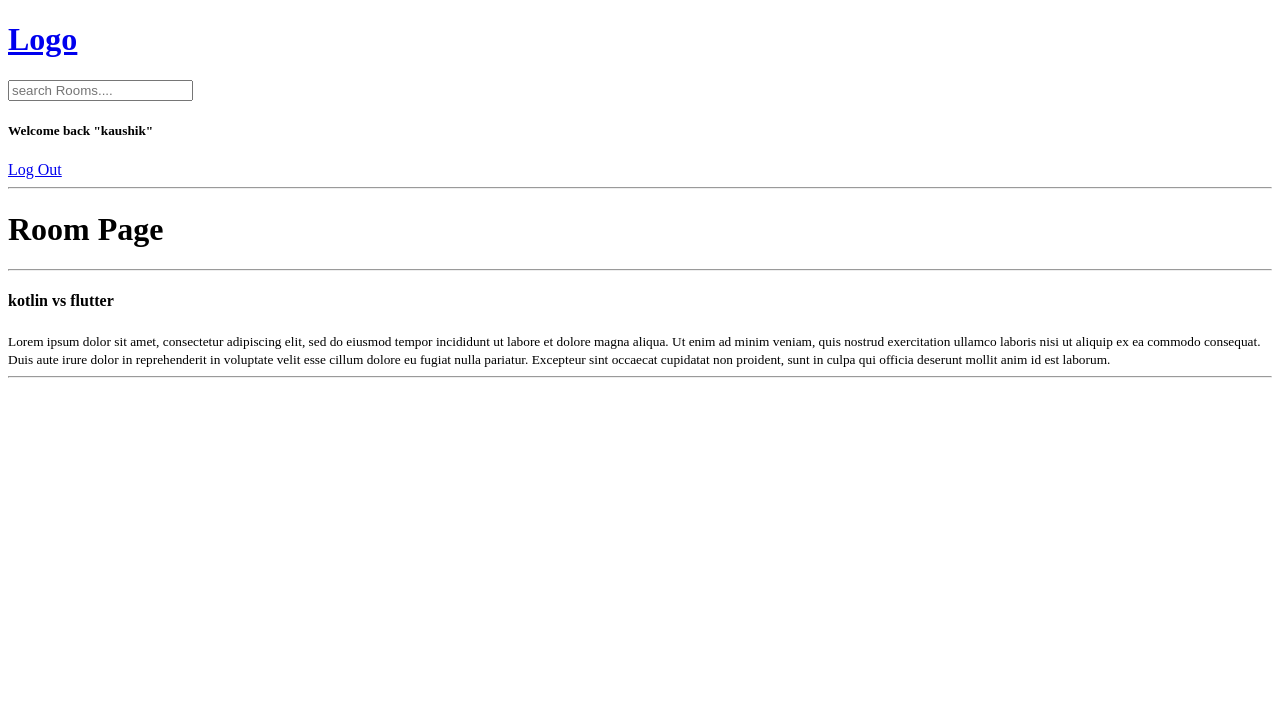
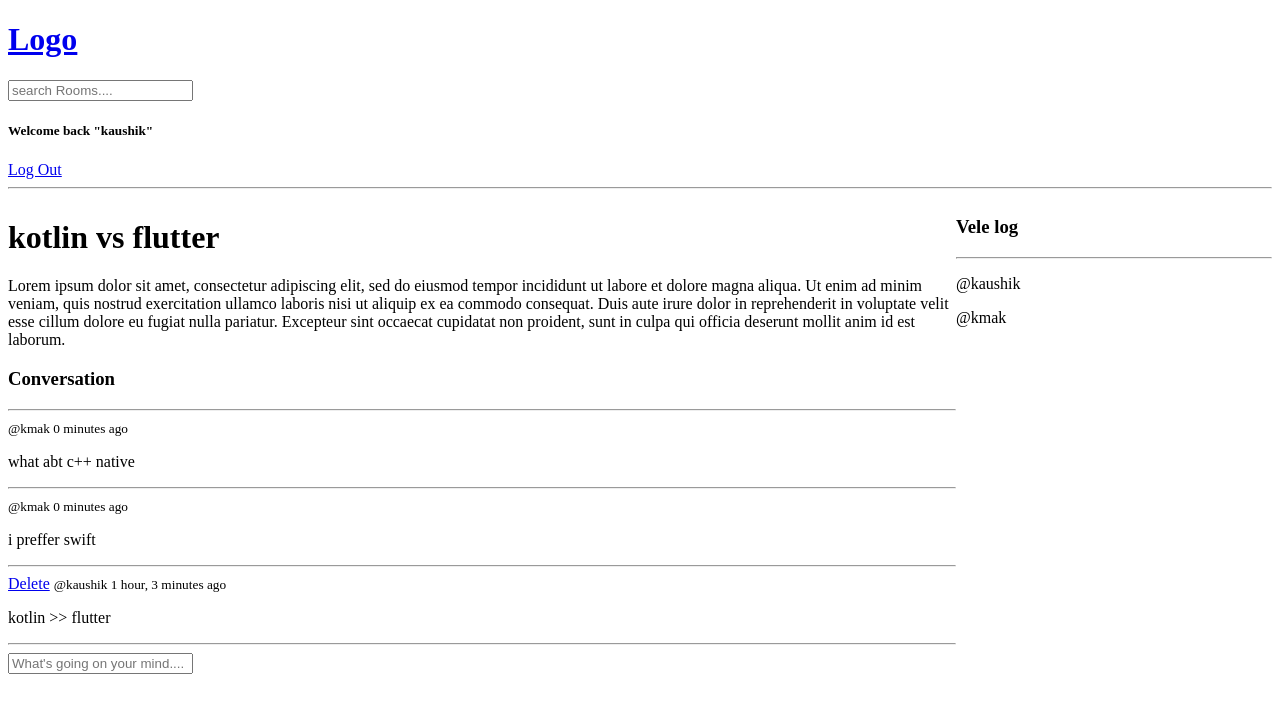
Before and after one commit to Kaushikmak/Room-chat, a Django app: page /room/5/ in a window 1280 px wide. Shown: the top 713 px of the page. Run offline with Django 5.2, Linux system fonts and the light colour scheme; a user stored in the database is signed in; data comes from the database, SQL or seed files in the repository; both versions use the stored data as it was after the commit.

Commit message:
message CRUD added in room

```diff
--- a/base/models.py
+++ b/base/models.py
@@ -13,7 +13,7 @@ class Room(models.Model):
     topic = models.ForeignKey(Topic, on_delete=models.SET_NULL, null=True)
     name = models.CharField(max_length=200)
     description = models.TextField(null=True, blank=True)
-    # participants
+    participants = models.ManyToManyField(User, related_name='participants', blank=True)
     updated = models.DateTimeField(auto_now=True)
     created = models.DateTimeField(auto_now_add=True)
 
--- a/base/templates/base/home.html
+++ b/base/templates/base/home.html
@@ -26,6 +26,7 @@
   <div>
     <h5>Search across {{room_count}} rooms</h5>
     <a href="{% url 'create-room' %}">Create Room</a>
+    <hr>
     <div>
       {% for i in rooms %}
       <div>
--- a/base/templates/base/login.html
+++ b/base/templates/base/login.html
@@ -14,6 +14,9 @@
 
 
             <input type="submit" value="Login">
+
+            <p>Don't have have account?</p>
+            <a href="{% url 'register-user' %}">Register</a>
         </form>
     </div>
 
--- a/base/templates/base/room.html
+++ b/base/templates/base/room.html
@@ -1,9 +1,60 @@
 {% extends 'main.html' %}
 
 {% block content %}
-<h1>Room Page</h1>
-<hr>
-<h4>{{room.name}}</h4>
-<small>{{ room.description }}</small>
-<hr>
+
+<style>
+    .room-container{
+        display: grid;
+        grid-template-columns: 3fr 1fr;
+    }
+</style>
+
+<div class="room-container">
+
+    <div>
+        <h1>{{room.name}}</h1>
+        <p>{{ room.description }}</p>
+
+        <div class="commnet-wrapper">
+            <h3>Conversation</h3>
+            <hr>
+            {% for msg in room_messages %}
+                <div>
+                    {% if request.user == msg.user %}
+                        <a href="{% url 'delete-message' msg.id %}">Delete</a>
+                    {% endif %}
+
+                    <small>@{{msg.user}}  {{msg.created|timesince}} ago</small>
+                    <p>{{msg.body}}</p>
+                    <hr>
+                </div>
+            {% endfor %}
+        </div>
+
+
+        {% if request.user.is_authenticated %}
+        <div class="commnet-form">
+            <form method="post" action="">
+                {% csrf_token %}
+                <input type="text" name="body" placeholder="What's going on your mind....">
+            </form>
+        </div>
+
+        {% endif %}
+    </div>
+
+
+    <div>
+        <h3>Vele log</h3>
+        <hr>
+        {% for user in participants %}
+            <div>
+                <p>@{{user.username}}</p>
+            </div>
+        {% endfor %}
+    </div>
+
+</div>
+
+
 {% endblock %}
--- a/base/urls.py
+++ b/base/urls.py
@@ -9,5 +9,7 @@ urlpatterns = [
     path('update-room/<str:pagekey>/', views.updateRoom, name="update-room"),
     path('delete/<str:pagekey>/', views.deleteRoom, name="delete-room"),
     path('login/', views.loginPage, name="login"),
-    path('logout/', views.logoutUser, name="logout")
+    path('logout/', views.logoutUser, name="logout"),
+    path('register/', views.registerUser, name='register-user'),
+    path('deletemessage/<str:pagekey>/', views.deleteMessage, name="delete-message"),
 ]
--- a/base/views.py
+++ b/base/views.py
@@ -1,9 +1,10 @@
 from django.shortcuts import render, redirect
 from django.db.models import Q
-from .models import Room, Topic
+from .models import Room, Topic, Message
 from .forms import RoomForm
 from django.contrib.auth.models import User
 from django.contrib.auth import authenticate, login, logout
+from django.contrib.auth.forms import UserCreationForm
 from django.contrib.auth.decorators import login_required
 from django.http import HttpResponse
 from django.contrib import messages
@@ -56,8 +57,20 @@ def room(request, pagekey):
     #     if(i['id']==int(pagekey)):
     #         room = i
     room = Room.objects.get(id=pagekey)
+    room_messages = room.message_set.all().order_by('-created')
+    participants = room.participants.all()
 
-    context = {'room': room}
+    if request.method == 'POST':
+        message = Message.objects.create(
+            user = request.user,
+            room = room,
+            body = request.POST.get('body')
+        )
+        room.participants.add(request.user)
+        return redirect('room', pagekey=room.id)
+
+
+    context = {'room': room, 'room_messages': room_messages, 'participants': participants}
     return render(request, 'base/room.html', context)
 
 @login_required(login_url='/login')
@@ -113,7 +126,7 @@ def loginPage(request):
         return redirect('home')
 
     if request.method == 'POST':
-        username = request.POST.get('username')
+        username = request.POST.get('username').lower()
         password = request.POST.get('password')
 
         user = authenticate(request, username=username, password=password)
@@ -130,3 +143,39 @@ def loginPage(request):
 def logoutUser(request):
     logout(request)
     return redirect('home')
+
+
+def registerUser(request):
+    form  = UserCreationForm()
+
+    if request.method == 'POST':
+        form = UserCreationForm(request.POST)
+        if form.is_valid():
+            # for data cleaning don't straight away save this data
+            user = form.save(commit=False)
+            user.username = user.username.lower()
+            user.save()
+            login(request, user)
+            return redirect('home')
+        else:
+            messages.error(request,'An error occured during registering user, kindly re-submit details')
+
+
+
+    context = {'form': form}
+    return render(request, 'base/register.html', context)
+
+@login_required(login_url='/login')
+def deleteMessage(request, pagekey):
+    msg = Message.objects.get(id=pagekey)
+    room = msg.room
+
+    if request.user != msg.user:
+        return HttpResponse(f"This is {room.host}'s room you can't delete this")
+
+
+    if request.method == 'POST':
+        msg.delete()
+        return redirect('room', pagekey=room.id)
+    context = {'obj': msg}
+    return render(request, 'base/delete.html', context)
```
Also changed, not shown: base/templates/base/register.html (added, +20 -0 lines), base/migrations/0003_alter_room_options_room_participants.py (added), db.sqlite3.
